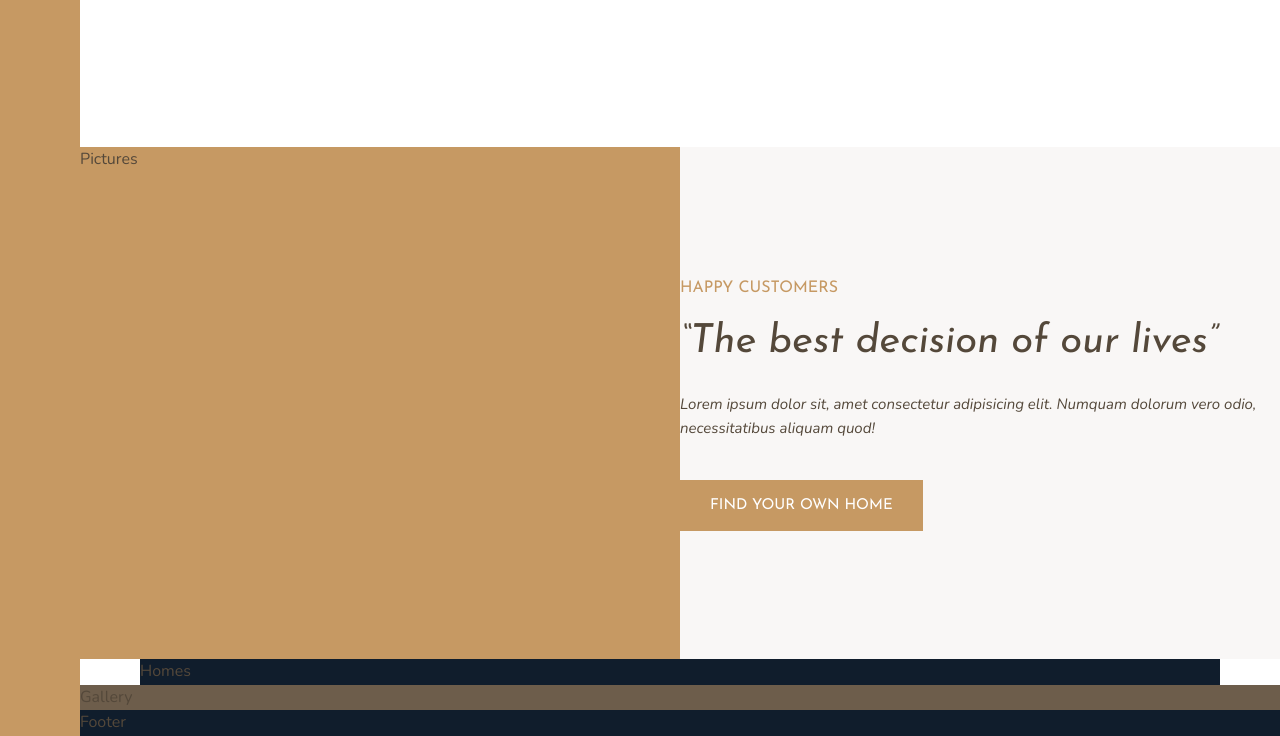
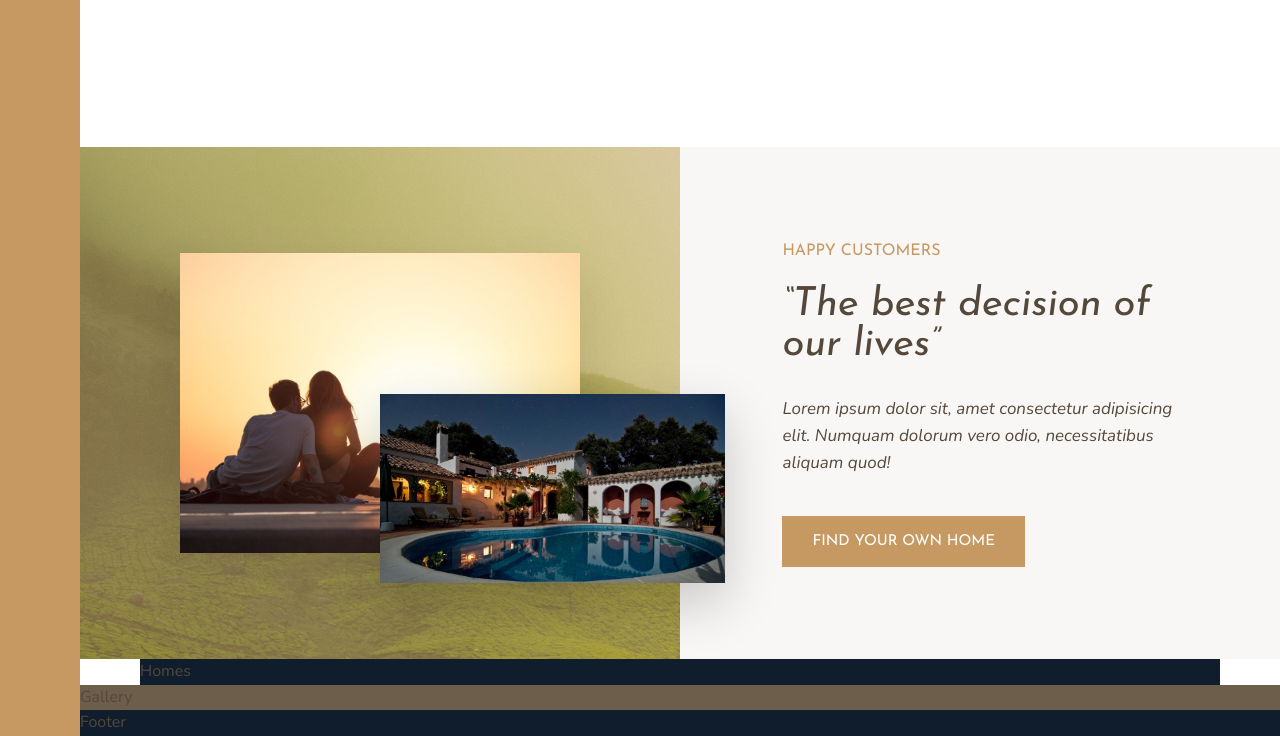
Before and after one commit to OlgaPrikhodko/nexter, a website: page index.html in a window 1280 px wide. Shown: the part 1161-1897 px from the top of the page. Drawn offline with nearby package versions, Linux system fonts and the light colour scheme; files that its build step writes are made by us from their sources.

Commit message:
:star: building the store pictures

```diff
--- a/index.html
+++ b/index.html
@@ -89,7 +89,14 @@
       </div>
     </section>
 
-    <div class="story__pictures">Pictures</div>
+    <div class="story__pictures">
+      <img
+        src="img/story-1.jpeg"
+        alt="Couple with new house"
+        class="story__img--1"
+      />
+      <img src="img/story-2.jpeg" alt="New house" class="story__img--2" />
+    </div>
 
     <div class="story__content">
       <h3 class="heading-3 mb-sm">Happy Customers</h3>
--- a/sass/_story.scss
+++ b/sass/_story.scss
@@ -2,12 +2,37 @@
   &__pictures {
     background-color: $color-primary;
     grid-column: full-start / col-end 4;
+    background-image: linear-gradient(
+        rgba($color-primary, 0.5),
+        rgba($color-primary, 0.5)
+      ),
+      url(../img/back.jpg);
+
+    display: grid;
+    grid-template-rows: repeat(6, 1fr);
+    grid-template-columns: repeat(6, 1fr);
+    align-items: center;
+  }
+
+  &__img--1 {
+    width: 100%;
+    grid-column: 2 / 6;
+    grid-row: 2 / 6;
+    box-shadow: 0 2rem 5rem rgba(#000, 0.1);
+  }
+
+  &__img--2 {
+    width: 115%;
+    grid-row: 4 / 6;
+    grid-column: 4 / 7;
+    z-index: 10;
+    box-shadow: 0 2rem 5rem rgba(#000, 0.2);
   }
 
   &__content {
     background-color: $color-grey-light-1;
     grid-column: col-start 5 / full-end;
-    padding: 6rem 18wv;
+    padding: 6rem 8vw;
 
     // display: flex;
     // flex-direction: column;
@@ -20,7 +45,7 @@
   }
 
   &__text {
-    font-size: 1.5rem;
+    font-size: 1.7rem;
     font-style: italic;
     margin-bottom: 4rem;
   }
```
